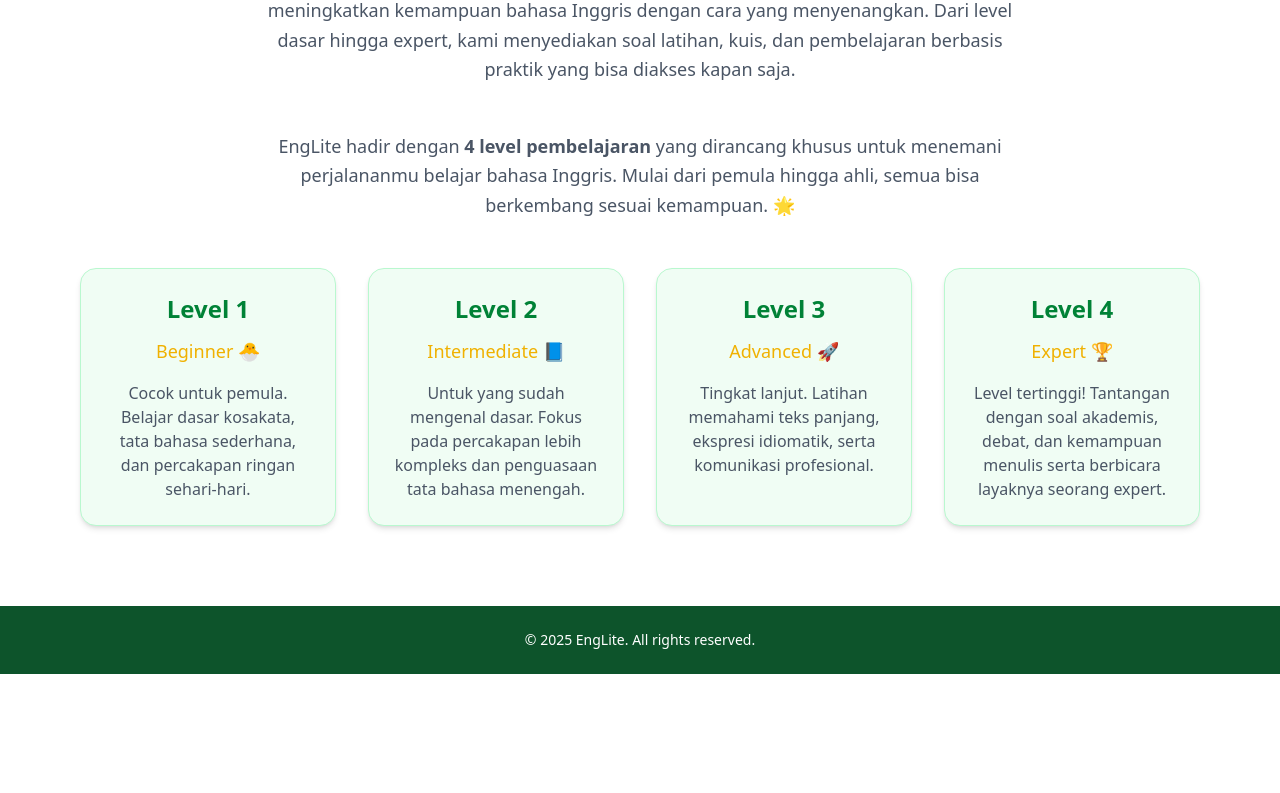
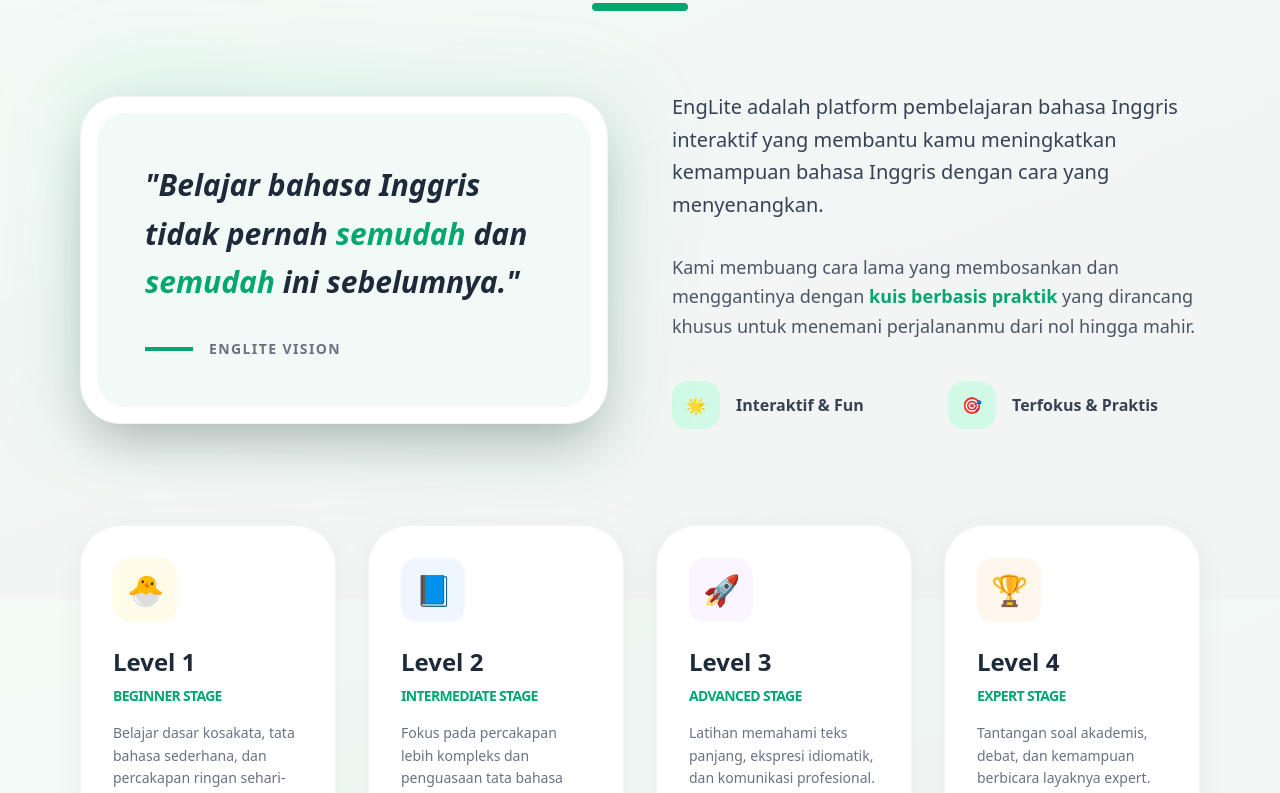
Before and after one commit to mhRekyy/Project_POPL, a Next.js app: page / in a window 1280 px wide. Shown: the part 1001-1794 px from the top of the page. Before the commit the page ends 1675 px from the top, so only its background shows below. Built offline with nearby package versions, Linux system fonts and the light colour scheme; no server answers.

Commit message:
feat: enhance landing page about section and finalize modern admin dashboard UI

```diff
--- a/app/page.js
+++ b/app/page.js
@@ -4,6 +4,8 @@
 import objek from "../public/objek.png";
 import { useSession } from "next-auth/react";
 import { useRouter } from "next/navigation";
+// Opsional: Import icon dari library seperti lucide-react jika Anda menggunakannya
+// import { BookOpen, GraduationCap, Award, Rocket } from "lucide-react";
 
 export default function Home() {
   const { data: session, status } = useSession();
@@ -23,232 +25,47 @@
 
       {/* ======================= landing section ======================= */}
       <section className="relative w-full h-screen flex flex-col">
-
-      {/* WHITE CAPSULE */}
-      <div
-        className="
-          relative w-full bg-white
-          rounded-b-[200px]
-          shadow-[0_25px_40px_rgba(0,0,0,0.50)]
-          h-[600px]
-          overflow-visible
-          pt-20
-        "
-      >
-        {/* GREEN BLUR CIRCLE */}
-        <div
-          className="
-            absolute
-            left-[30px]
-            top-[30px]
-            w-[70px]
-            h-[70px]
-            rounded-full
-            blur-[25px]
-            opacity-80
-            bg-[#00A76F]
-            z-[1]
-          "
-        ></div>
-
+          {/* ... (BAGIAN INI TIDAK DIUBAH SESUAI PERMINTAAN) ... */}
+          <div className="relative w-full bg-white rounded-b-[200px] shadow-[0_25px_40px_rgba(0,0,0,0.50)] h-[600px] overflow-visible pt-20">
+            <div className="absolute left-[30px] top-[30px] w-[70px] h-[70px] rounded-full blur-[25px] opacity-80 bg-[#00A76F] z-[1]"></div>
             <div className="relative w-fit mx-auto">
-          <h1
-            className="
-              p-6
-              -mt-2
-              text-center font-bold
-              text-[72px] leading-[0.9]
-              text-[#111]
-            "
-            style={{
-              textShadow: `2px 3px 0 rgba(0,0,0,0.15)`,
-            }}
-          >
-            Welcome to{" "}
-            <span
-              style={{
-                color: "#00A76F",
-                textShadow: `2px 3px 0 rgba(0,0,0,0.15)`,
-              }}
-            >
-              Englite!
-            </span>
+                <h1 className="p-6 -mt-2 text-center font-bold text-[72px] leading-[0.9] text-[#111]" style={{ textShadow: `2px 3px 0 rgba(0,0,0,0.15)` }}>
+                    Welcome to <span style={{ color: "#00A76F", textShadow: `2px 3px 0 rgba(0,0,0,0.15)` }}>Englite!</span>
                 </h1>
-
-          {/* QUOTE ICON - RIGHT UNDER H1 */}
-          <Image
-            src="/tanda petik.png"
-            alt=""
-            width={40}
-            height={40}
-            className="w-10 h-10 absolute -bottom-1 -right-2 opacity-90 rotate-[150deg]"
-          />
+                <Image src="/tanda petik.png" alt="" width={40} height={40} className="w-10 h-10 absolute -bottom-1 -right-2 opacity-90 rotate-[150deg]" />
             </div>
 
-        {/* HERO */}
-        <div
-          className="
-            relative w-full max-w-[1440px] mx-auto
-            px-14
-            flex flex-col md:flex-row
-            items-center justify-between
-            mt-2
-          "
-        >
-
-          {/* LEFT TEXT */}
+            <div className="relative w-full max-w-[1440px] mx-auto px-14 flex flex-col md:flex-row items-center justify-between mt-2">
                 <div className="hidden md:flex w-1/3 -mt-40">
                     <div className="max-w-[320px] relative">
-
-              {/* QUOTE ICON */}
-              <Image
-                src="/tanda petik.png"
-                alt=""
-                width={40}
-                height={40}
-                className="w-10 h-10 absolute -top-5 -left-8"
-              />
-
+                        <Image src="/tanda petik.png" alt="" width={40} height={40} className="w-10 h-10 absolute -top-5 -left-8" />
                         <p className="text-[16px] font-medium text-[#222] leading-[1.25] mt-4">
-                 &quot;Asah kemampuan English-mu dengan kuis interaktif yang bikin nagih.
-                Siap-siap, skill kamu bakal naik level! baru 1% orang yang bisa
-                 menyelesaikannya loh&quot;
+                            &quot;Asah kemampuan English-mu dengan kuis interaktif yang bikin nagih. Siap-siap, skill kamu bakal naik level! baru 1% orang yang bisa menyelesaikannya loh&quot;
                         </p>
                     </div>
                 </div>
 
-          {/* CHARACTER */}
                 <div className="relative flex flex-col items-center w-full md:w-1/3 mt-1">
-
-            {/* CIRCLE BEHIND */}
-            <div
-              className="
-                absolute
-                w-[320px]
-                h-[320px]
-                bg-[#e6e6e6]
-                rounded-full
-                top-[30px]
-                z-10
-              "
-            />
-
-            {/* IMAGE */}
-            <Image
-              src={objek}
-              alt="Character"
-              width={500}
-              height={500}
-              className="
-                relative z-20
-                drop-shadow-[0_28px_40px_rgba(0,0,0,0.28)]
-                translate-y-[-39px]
-              "
-            />
-
-          {/* AYOK LOGIN + ARROW */}
+                    <div className="absolute w-[320px] h-[320px] bg-[#e6e6e6] rounded-full top-[30px] z-10" />
+                    <Image src={objek} alt="Character" width={500} height={500} className="relative z-20 drop-shadow-[0_28px_40px_rgba(0,0,0,0.28)] translate-y-[-39px]" />
                     {!session && (
-            <div
-              className="
-                absolute
-                bottom-[-20px]
-                left-1/2
-                -translate-x-[260px]
-                flex flex-col items-start
-                z-40
-              "
-            >
-              <span className="text-[15px] text-[#6a6a6a] italic opacity-90 -mb-[25px] -ml-4">
-                &ldquo;Ayok login&hellip;&rdquo;
-              </span>
-
-              <Image
-                src="/arrow.png"
-                alt="arrow"
-                width={200}
-                height={100}
-                className="
-                  w-[200px]
-                  h-auto
-                  -rotate-6
-                  -mt-1
-                  ml-1
-                  pointer-events-none
-                  select-none
-                "
-                draggable="false"
-              />
+                        <div className="absolute bottom-[-20px] left-1/2 -translate-x-[260px] flex flex-col items-start z-40">
+                            <span className="text-[15px] text-[#6a6a6a] italic opacity-90 -mb-[25px] -ml-4">&ldquo;Ayok login&hellip;&rdquo;</span>
+                            <Image src="/arrow.png" alt="arrow" width={200} height={100} className="w-[200px] h-auto -rotate-6 -mt-1 ml-1 pointer-events-none select-none" draggable="false" />
                         </div>
                     )}
-
-
-          {/* BUTTON WRAPPER */}
-          <div
-            className="
-              absolute bottom-[60px]
-              left-1/2 -translate-x-1/2
-              flex items-center gap-[8px]
-              px-[5px] py-[5px]
-              rounded-full
-              bg-white/15
-              backdrop-blur-xl
-              border border-white/50
-              shadow-[0_4px_18px_rgba(0,0,0,0.25)]
-              z-50
-            "
-          >
-
-            {/* LOGIN BUTTON */}
+                    <div className="absolute bottom-[60px] left-1/2 -translate-x-1/2 flex items-center gap-[8px] px-[5px] py-[5px] rounded-full bg-white/15 backdrop-blur-xl border border-white/50 shadow-[0_4px_18px_rgba(0,0,0,0.25)] z-50">
                         {!session && (
-              <button
-                onClick={() => router.push('/login')}
-                className="
-                  px-[24px] py-[8px]
-                  text-[16px] font-bold
-                  rounded-full
-                  bg-gradient-to-b from-[#02905B] to-[#00A86B]
-                  text-white tracking-wide
-                  shadow-[0_4px_0_rgba(0,0,0,0.28)]
-                  leading-none
-                  hover:brightness-110 transition
-                "
-              >
-                LOGIN
-              </button>
+                            <button onClick={() => router.push('/login')} className="px-[24px] py-[8px] text-[16px] font-bold rounded-full bg-gradient-to-b from-[#02905B] to-[#00A86B] text-white tracking-wide shadow-[0_4px_0_rgba(0,0,0,0.28)] hover:brightness-110 transition leading-none">LOGIN</button>
                         )}
-
-            {/* MULAI QUIZ BUTTON */}
-            <button
-              onClick={() => router.push('/quiz')}
-              className="
-                px-[20px] py-[10px]
-                text-[10px] font-semibold
-                rounded-full
-                border border-white/80
-                bg-transparent
-                text-white tracking-wide
-                leading-none
-                shadow-[0_2px_6px_rgba(0,0,0,0.15)]
-                hover:bg-white/15 transition
-              "
-            >
-              MULAI QUIZ
-            </button>
-
+                        <button onClick={() => router.push('/quiz')} className="px-[20px] py-[10px] text-[10px] font-semibold rounded-full border border-white/80 bg-transparent text-white tracking-wide leading-none shadow-[0_2px_6px_rgba(0,0,0,0.15)] hover:bg-white/15 transition">MULAI QUIZ</button>
+                    </div>
                 </div>
 
-          </div>
-
-
-          {/* RIGHT RATING */}
                 <div className="hidden md:flex w-1/3 justify-end pr-[26px] -mt-40">
                     <div className="text-right">
                         <div className="flex justify-end -mb-4">
-                {[...Array(5)].map((_, i) => (
-                  <span key={i} className="text-[#00A76F] text-[32px] font-extrabold">
-                    ★
-                  </span>
-                ))}
+                            {[...Array(5)].map((_, i) => (<span key={i} className="text-[#00A76F] text-[32px] font-extrabold">★</span>))}
                         </div>
                         <div className="text-[36px] font-bold text-[#111]">Super</div>
                         <div className="text-[18px] text-gray-600 mt-[-4px]">Experience</div>
@@ -257,120 +74,122 @@
             </div>
           </div>
 
-        {/* STATS CARD*/}
           <div className="pt-16 pb-20 -mt-8">
             <div className="max-w-[1000px] mx-auto px-10">
-            <div
-              className="
-                bg-gradient-to-br from-[#0C5A3D] to-[#063828]
-                border border-white/100
-                rounded-[30px]
-                py-4 px-8
-                backdrop-blur-[2px]
-                shadow-[0_12px_40px_rgba(0,0,0,0.40)]
-                scale-[0.90]
-                glassmorphism
-                mx-auto
-              "
-            >
+              <div className="bg-gradient-to-br from-[#0C5A3D] to-[#063828] border border-white/100 rounded-[30px] py-4 px-8 backdrop-blur-[2px] shadow-[0_12px_40px_rgba(0,0,0,0.40)] scale-[0.90] glassmorphism mx-auto">
                 <div className="grid grid-cols-4 text-white text-center gap-4">
-                <div>
-                  <div className="text-[32px] font-extrabold">
-                    1000<span className="text-emerald-300">+</span>
-                  </div>
-                  <div className="text-[12px] opacity-80">PENGUNJUNG</div>
-                </div>
-                <div>
-                  <div className="text-[32px] font-extrabold">
-                    800<span className="text-emerald-300">+</span>
-                  </div>
-                  <div className="text-[12px] opacity-80">PENGGUNA</div>
-                </div>
-                <div>
-                  <div className="text-[32px] font-extrabold">
-                    3200<span className="text-emerald-300">+</span>
-                  </div>
-                  <div className="text-[12px] opacity-80">TOTAL SUBMIT</div>
-                </div>
-                <div>
-                  <div
-                    className="
-                      flex justify-center
-                      text-[32px]
-                      font-extrabold
-                      bg-gradient-to-br from-[#2aff9c] to-[#0b8a5b]
-                      text-transparent bg-clip-text
-                    "
-                  >
-                    ★★★★★
-                  </div>
-                  <div className="text-[12px] opacity-80">RATING</div>
-                </div>
+                  <div><div className="text-[32px] font-extrabold">1000<span className="text-emerald-300">+</span></div><div className="text-[12px] opacity-80">PENGUNJUNG</div></div>
+                  <div><div className="text-[32px] font-extrabold">800<span className="text-emerald-300">+</span></div><div className="text-[12px] opacity-80">PENGGUNA</div></div>
+                  <div><div className="text-[32px] font-extrabold">3200<span className="text-emerald-300">+</span></div><div className="text-[12px] opacity-80">TOTAL SUBMIT</div></div>
+                  <div><div className="flex justify-center text-[32px] font-extrabold bg-gradient-to-br from-[#2aff9c] to-[#0b8a5b] text-transparent bg-clip-text">★★★★★</div><div className="text-[12px] opacity-80">RATING</div></div>
                 </div>
               </div>
             </div>
           </div>
       </section>
 
-
-      {/* About Section */}
+      {/* ======================= ENHANCED ABOUT SECTION ======================= */}
       <section
         id="about"
-        className="relative z-10 bg-white py-20 px-6 md:px-20 text-center"
+        className="relative z-10 py-32 px-6 md:px-20 overflow-hidden"
       >
-        <div className="max-w-6xl mx-auto">
-          <h2 className="text-4xl font-bold text-green-700 mb-12">Tentang EngLite</h2>
-          <p className="text-lg text-gray-600 leading-relaxed mb-12 max-w-3xl mx-auto">
+        {/* Decorative Background Elements for About */}
+        <div className="absolute top-0 left-0 w-full h-full bg-white/95 -z-10 shadow-[0_-20px_50px_rgba(0,0,0,0.1)] rounded-t-[100px] md:rounded-t-[200px]"></div>
+
+        <div className="max-w-7xl mx-auto">
+          {/* Header Title with Modern Accent */}
+          <div className="flex flex-col items-center mb-20">
+            <h2 className="text-5xl md:text-6xl font-black text-[#111] mb-4 tracking-tight">
+              Tentang <span className="text-[#00A76F]">EngLite</span>
+            </h2>
+            <div className="h-2 w-24 bg-[#00A76F] rounded-full"></div>
+          </div>
+
+          <div className="grid grid-cols-1 lg:grid-cols-2 gap-16 items-center mb-24">
+            {/* Left Image/Visual */}
+            <div className="relative order-2 lg:order-1">
+                <div className="absolute -inset-4 bg-[#00A76F]/10 rounded-[40px] blur-2xl rotate-3"></div>
+                <div className="relative bg-white p-4 rounded-[40px] shadow-2xl border border-gray-100">
+                    <div className="bg-[#00A76F]/5 rounded-[30px] p-8 md:p-12">
+                        <p className="text-2xl md:text-3xl font-bold text-gray-800 leading-relaxed italic">
+                            &quot;Belajar bahasa Inggris tidak pernah <span className="text-[#00A76F]">semudah</span> dan <span className="text-[#00A76F]">semudah</span> ini sebelumnya.&quot;
+                        </p>
+                        <div className="mt-8 flex items-center gap-4">
+                            <div className="h-1 w-12 bg-[#00A76F]"></div>
+                            <span className="font-bold text-gray-500 uppercase tracking-widest text-sm">Englite Vision</span>
+                        </div>
+                    </div>
+                </div>
+            </div>
+
+            {/* Right Text Content */}
+            <div className="text-left order-1 lg:order-2">
+                <p className="text-xl text-gray-700 leading-relaxed mb-8">
                     EngLite adalah platform pembelajaran bahasa Inggris interaktif yang
                     membantu kamu meningkatkan kemampuan bahasa Inggris dengan cara yang
-            menyenangkan. Dari level dasar hingga expert, kami menyediakan soal
-            latihan, kuis, dan pembelajaran berbasis praktik yang bisa diakses kapan saja.
+                    menyenangkan.
                 </p>
-          <p className="text-lg text-gray-600 leading-relaxed mb-12 max-w-3xl mx-auto">
-            EngLite hadir dengan <span className="font-semibold">4 level pembelajaran</span> yang
-            dirancang khusus untuk menemani perjalananmu belajar bahasa Inggris. Mulai dari
-            pemula hingga ahli, semua bisa berkembang sesuai kemampuan. 🌟
+                <p className="text-lg text-gray-600 leading-relaxed mb-10">
+                    Kami membuang cara lama yang membosankan dan menggantinya dengan <span className="font-bold text-[#00A76F]">kuis berbasis praktik</span> yang dirancang khusus untuk menemani perjalananmu dari nol hingga mahir.
                 </p>
 
-          {/* Level Cards */}
-          <div className="grid grid-cols-1 md:grid-cols-2 lg:grid-cols-4 gap-8">
+                {/* Feature Highlights */}
+                <div className="grid grid-cols-1 md:grid-cols-2 gap-6">
+                    <div className="flex items-center gap-4 group">
+                        <div className="flex-shrink-0 w-12 h-12 bg-emerald-100 rounded-2xl flex items-center justify-center text-[#00A76F] group-hover:bg-[#00A76F] group-hover:text-white transition-all">
+                            🌟
+                        </div>
+                        <span className="font-bold text-gray-700">Interaktif & Fun</span>
+                    </div>
+                    <div className="flex items-center gap-4 group">
+                        <div className="flex-shrink-0 w-12 h-12 bg-emerald-100 rounded-2xl flex items-center justify-center text-[#00A76F] group-hover:bg-[#00A76F] group-hover:text-white transition-all">
+                            🎯
+                        </div>
+                        <span className="font-bold text-gray-700">Terfokus & Praktis</span>
+                    </div>
+                </div>
+            </div>
+          </div>
+
+          {/* Enhanced Level Cards */}
+          <div className="grid grid-cols-1 md:grid-cols-2 lg:grid-cols-4 gap-6 md:gap-8">
             {/* Level 1 */}
-            <div className="bg-green-50 border border-green-200 rounded-2xl shadow-md hover:shadow-lg transition p-6">
-              <h3 className="text-2xl font-bold text-green-700 mb-3">Level 1</h3>
-              <p className="text-yellow-500 text-lg mb-4">Beginner 🐣</p>
-              <p className="text-gray-600">
-                Cocok untuk pemula. Belajar dasar kosakata, tata bahasa sederhana, dan
-                percakapan ringan sehari-hari.
+            <div className="group bg-white p-8 rounded-[40px] shadow-[0_10px_30px_rgba(0,0,0,0.05)] hover:shadow-[0_20px_50px_rgba(0,167,111,0.2)] transition-all duration-500 border border-gray-100 hover:-translate-y-4">
+              <div className="w-16 h-16 bg-yellow-50 rounded-2xl flex items-center justify-center text-3xl mb-6 group-hover:scale-110 transition-transform">🐣</div>
+              <h3 className="text-2xl font-black text-gray-800 mb-2">Level 1</h3>
+              <p className="text-[#00A76F] font-bold text-sm mb-4 uppercase tracking-tighter">Beginner Stage</p>
+              <p className="text-gray-500 text-sm leading-relaxed">
+                Belajar dasar kosakata, tata bahasa sederhana, dan percakapan ringan sehari-hari.
               </p>
             </div>
 
             {/* Level 2 */}
-            <div className="bg-green-50 border border-green-200 rounded-2xl shadow-md hover:shadow-lg transition p-6">
-              <h3 className="text-2xl font-bold text-green-700 mb-3">Level 2</h3>
-              <p className="text-yellow-500 text-lg mb-4">Intermediate 📘</p>
-              <p className="text-gray-600">
-                Untuk yang sudah mengenal dasar. Fokus pada percakapan lebih kompleks
-                dan penguasaan tata bahasa menengah.
+            <div className="group bg-white p-8 rounded-[40px] shadow-[0_10px_30px_rgba(0,0,0,0.05)] hover:shadow-[0_20px_50px_rgba(0,167,111,0.2)] transition-all duration-500 border border-gray-100 hover:-translate-y-4">
+              <div className="w-16 h-16 bg-blue-50 rounded-2xl flex items-center justify-center text-3xl mb-6 group-hover:scale-110 transition-transform">📘</div>
+              <h3 className="text-2xl font-black text-gray-800 mb-2">Level 2</h3>
+              <p className="text-[#00A76F] font-bold text-sm mb-4 uppercase tracking-tighter">Intermediate Stage</p>
+              <p className="text-gray-500 text-sm leading-relaxed">
+                Fokus pada percakapan lebih kompleks dan penguasaan tata bahasa menengah.
               </p>
             </div>
 
             {/* Level 3 */}
-            <div className="bg-green-50 border border-green-200 rounded-2xl shadow-md hover:shadow-lg transition p-6">
-              <h3 className="text-2xl font-bold text-green-700 mb-3">Level 3</h3>
-              <p className="text-yellow-500 text-lg mb-4">Advanced 🚀</p>
-              <p className="text-gray-600">
-                Tingkat lanjut. Latihan memahami teks panjang, ekspresi idiomatik, serta
-                komunikasi profesional.
+            <div className="group bg-white p-8 rounded-[40px] shadow-[0_10px_30px_rgba(0,0,0,0.05)] hover:shadow-[0_20px_50px_rgba(0,167,111,0.2)] transition-all duration-500 border border-gray-100 hover:-translate-y-4">
+              <div className="w-16 h-16 bg-purple-50 rounded-2xl flex items-center justify-center text-3xl mb-6 group-hover:scale-110 transition-transform">🚀</div>
+              <h3 className="text-2xl font-black text-gray-800 mb-2">Level 3</h3>
+              <p className="text-[#00A76F] font-bold text-sm mb-4 uppercase tracking-tighter">Advanced Stage</p>
+              <p className="text-gray-500 text-sm leading-relaxed">
+                Latihan memahami teks panjang, ekspresi idiomatik, dan komunikasi profesional.
               </p>
             </div>
 
             {/* Level 4 */}
-            <div className="bg-green-50 border border-green-200 rounded-2xl shadow-md hover:shadow-lg transition p-6">
-              <h3 className="text-2xl font-bold text-green-700 mb-3">Level 4</h3>
-              <p className="text-yellow-500 text-lg mb-4">Expert 🏆</p>
-              <p className="text-gray-600">
-                Level tertinggi! Tantangan dengan soal akademis, debat, dan kemampuan
-                menulis serta berbicara layaknya seorang expert.
+            <div className="group bg-white p-8 rounded-[40px] shadow-[0_10px_30px_rgba(0,0,0,0.05)] hover:shadow-[0_20px_50px_rgba(0,167,111,0.2)] transition-all duration-500 border border-gray-100 hover:-translate-y-4">
+              <div className="w-16 h-16 bg-orange-50 rounded-2xl flex items-center justify-center text-3xl mb-6 group-hover:scale-110 transition-transform">🏆</div>
+              <h3 className="text-2xl font-black text-gray-800 mb-2">Level 4</h3>
+              <p className="text-[#00A76F] font-bold text-sm mb-4 uppercase tracking-tighter">Expert Stage</p>
+              <p className="text-gray-500 text-sm leading-relaxed">
+                Tantangan soal akademis, debat, dan kemampuan berbicara layaknya expert.
               </p>
             </div>
           </div>
@@ -378,10 +197,13 @@
       </section>
 
       {/* Footer */}
-      <footer className="relative z-10 bg-green-900 text-white py-6 text-center">
-        <p className="text-sm">
+      <footer className="relative z-10 bg-green-900 text-white py-12 text-center border-t border-white/10">
+        <div className="flex flex-col items-center gap-4">
+            <h2 className="text-2xl font-black tracking-tighter italic text-emerald-400">ENGLITE</h2>
+            <p className="text-sm opacity-60">
                 &copy; {new Date().getFullYear()} EngLite. All rights reserved.
             </p>
+        </div>
       </footer>
     </main>
   );
```
Lines whose indentation alone changed are shown as unchanged.
